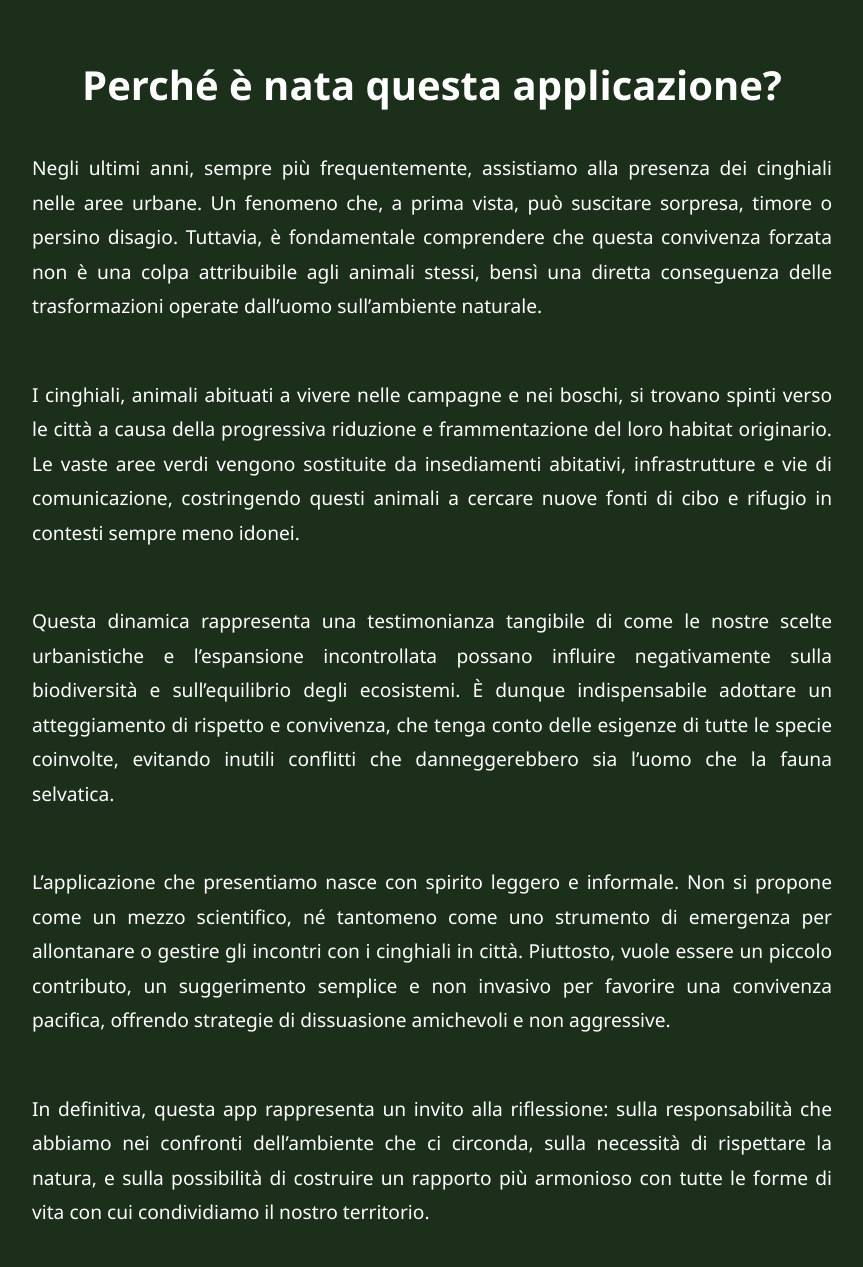
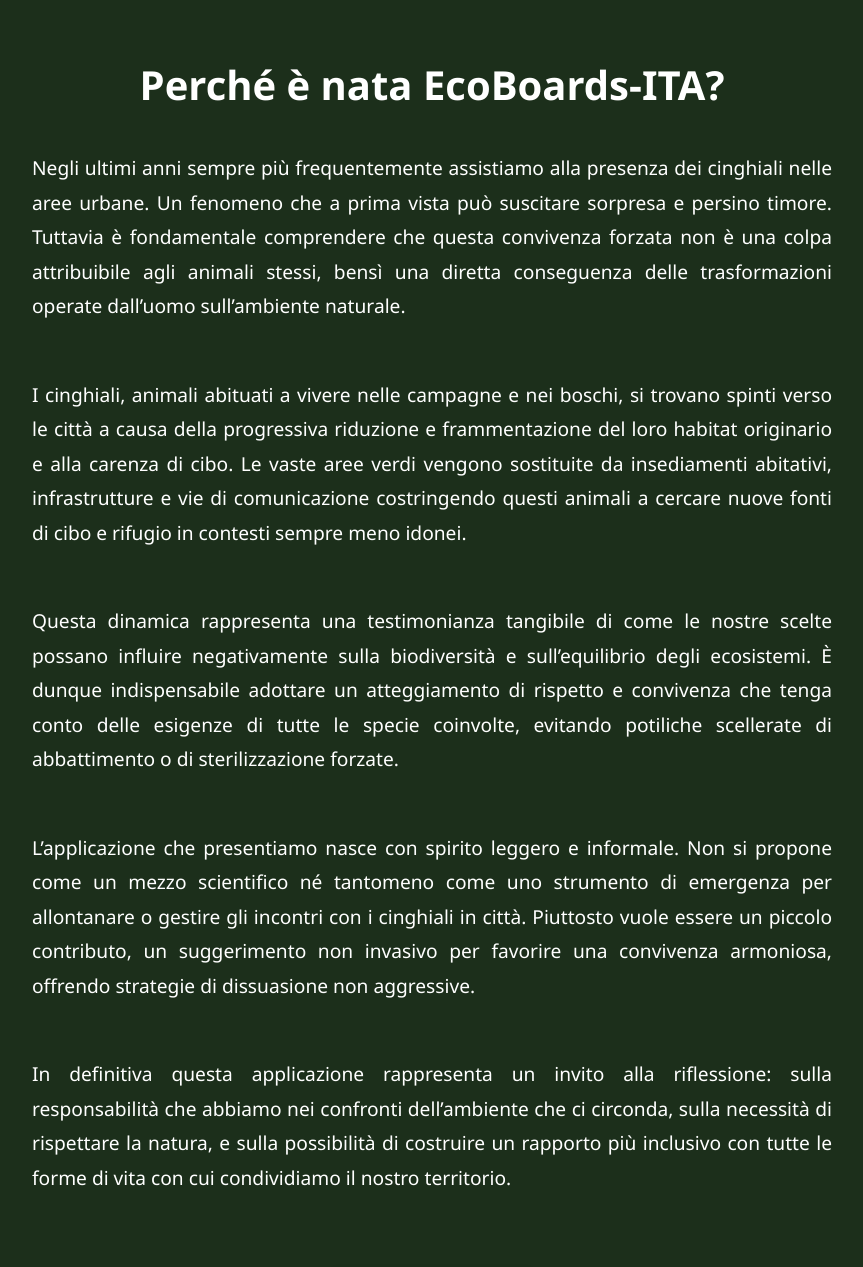
Before and after one commit to tiztizlaz/EcoBoars-ITA-2025, a plain HTML site: page index.html in a window 1280 px wide. Shown: the top 1267 px of the page, without its empty margins (208-1071 px from the left). Drawn offline with Linux system fonts and the light colour scheme.

Commit message:
Update index.html

```diff
--- a/index.html
+++ b/index.html
@@ -20,17 +20,16 @@
       font-size: 2.5em;
       margin-bottom: 0.5em;
     }
-    /* tolto h2 */
     p {
       max-width: 800px;
       line-height: 1.8em;
       margin-bottom: 1.8em;
-      font-size: 1.2rem; /* testo più grande */
+      font-size: 1.2rem;
       text-align: justify;
     }
     .images {
       display: flex;
-      justify-content: center; /* centra immagine */
+      justify-content: center;
       margin: 40px 0;
       gap: 30px;
       flex-wrap: wrap;
@@ -49,22 +48,22 @@
 </head>
 <body>
 
-  <h1>Perché è nata questa applicazione?</h1>
+  <h1>Perché è nata EcoBoards-ITA?</h1>
 
   <p>
-    Negli ultimi anni, sempre più frequentemente, assistiamo alla presenza dei cinghiali nelle aree urbane. Un fenomeno che, a prima vista, può suscitare sorpresa, timore o persino disagio. Tuttavia, è fondamentale comprendere che questa convivenza forzata non è una colpa attribuibile agli animali stessi, bensì una diretta conseguenza delle trasformazioni operate dall’uomo sull’ambiente naturale.
+    Negli ultimi anni  sempre più frequentemente assistiamo alla presenza dei cinghiali nelle aree urbane. Un fenomeno che a prima vista può suscitare sorpresa e persino timore. Tuttavia è fondamentale comprendere che questa convivenza forzata non è una colpa attribuibile agli animali stessi, bensì una diretta conseguenza delle trasformazioni operate dall’uomo sull’ambiente naturale.
   </p>
   <p>
-    I cinghiali, animali abituati a vivere nelle campagne e nei boschi, si trovano spinti verso le città a causa della progressiva riduzione e frammentazione del loro habitat originario. Le vaste aree verdi vengono sostituite da insediamenti abitativi, infrastrutture e vie di comunicazione, costringendo questi animali a cercare nuove fonti di cibo e rifugio in contesti sempre meno idonei.
+    I cinghiali, animali abituati a vivere nelle campagne e nei boschi, si trovano spinti verso le città a causa della progressiva riduzione e frammentazione del loro habitat originario e alla carenza di cibo. Le vaste aree verdi vengono sostituite da insediamenti abitativi, infrastrutture e vie di comunicazione  costringendo questi animali a cercare nuove fonti di cibo e rifugio in contesti sempre meno idonei.
   </p>
   <p>
-    Questa dinamica rappresenta una testimonianza tangibile di come le nostre scelte urbanistiche e l’espansione incontrollata possano influire negativamente sulla biodiversità e sull’equilibrio degli ecosistemi. È dunque indispensabile adottare un atteggiamento di rispetto e convivenza, che tenga conto delle esigenze di tutte le specie coinvolte, evitando inutili conflitti che danneggerebbero sia l’uomo che la fauna selvatica.
+    Questa dinamica rappresenta una testimonianza tangibile di come le nostre scelte  possano influire negativamente sulla biodiversità e sull’equilibrio degli ecosistemi. È dunque indispensabile adottare un atteggiamento di rispetto e convivenza che tenga conto delle esigenze di tutte le specie coinvolte, evitando potiliche scellerate di abbattimento o di sterilizzazione forzate.
   </p>
   <p>
-    L’applicazione che presentiamo nasce con spirito leggero e informale. Non si propone come un mezzo scientifico, né tantomeno come uno strumento di emergenza per allontanare o gestire gli incontri con i cinghiali in città. Piuttosto, vuole essere un piccolo contributo, un suggerimento semplice e non invasivo per favorire una convivenza pacifica, offrendo strategie di dissuasione amichevoli e non aggressive.
+    L’applicazione che presentiamo nasce con spirito leggero e informale. Non si propone come un mezzo scientifico né tantomeno come uno strumento di emergenza per allontanare o gestire gli incontri con i cinghiali in città. Piuttosto vuole essere un piccolo contributo, un suggerimento non invasivo per favorire una convivenza armoniosa, offrendo strategie di dissuasione  non aggressive.
   </p>
   <p>
-    In definitiva, questa app rappresenta un invito alla riflessione: sulla responsabilità che abbiamo nei confronti dell’ambiente che ci circonda, sulla necessità di rispettare la natura, e sulla possibilità di costruire un rapporto più armonioso con tutte le forme di vita con cui condividiamo il nostro territorio.
+    In definitiva questa applicazione  rappresenta un invito alla riflessione: sulla responsabilità che abbiamo nei confronti dell’ambiente che ci circonda, sulla necessità di rispettare la natura, e sulla possibilità di costruire un rapporto più inclusivo con tutte le forme di vita con cui condividiamo il nostro territorio.
   </p>
 
   <div class="images">
```
